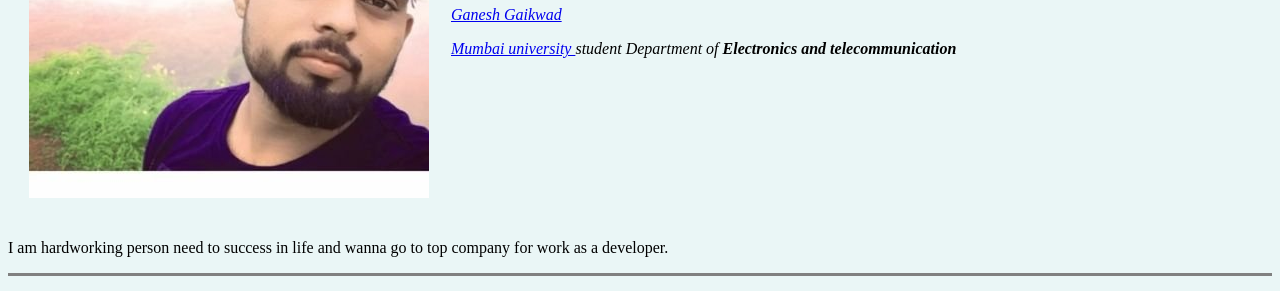
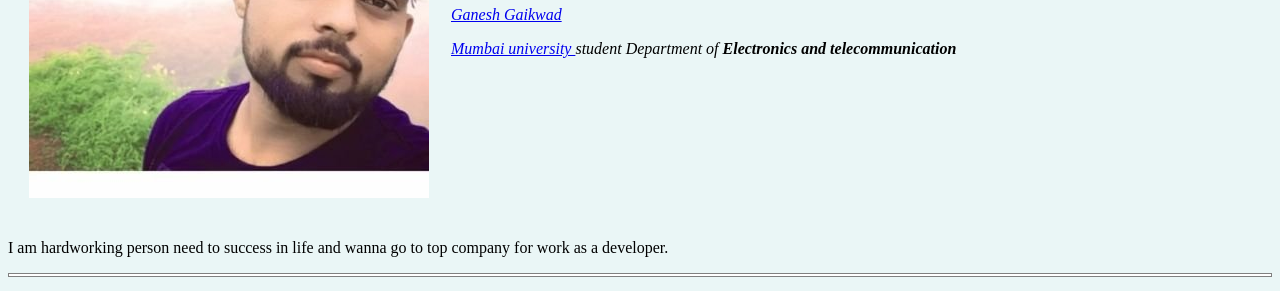
Before and after one commit to ganeshgaikwad01/CV, a plain HTML site: page index.html in a window 1280 px wide. Shown: the part 231-522 px from the top of the page. Drawn offline with Linux system fonts and the light colour scheme.

Commit message:
Update index.html

```diff
--- a/index.html
+++ b/index.html
@@ -1,12 +1,23 @@
 <!DOCTYPE html>
-<html lang="en" dir="ltr">
+<html>
 
 <head>
   <meta charset="utf-8">
   <title>GANESH PERSONAL SITE</title>
+
+  <style>
+  body {
+  background-color:#EAF6F6;
+  }
+    hr {
+      background-color:white;
+      border style: none;
+      height:2px;
+    }
+  </style>
 </head>
 
-<body style="background-color:#EAF6F6;" >
+<body >
   <table cellspacing="20">
     <tr>
       <td><img src="pic.jpg" alt="Ganesh Profile Picture"></td>
```
